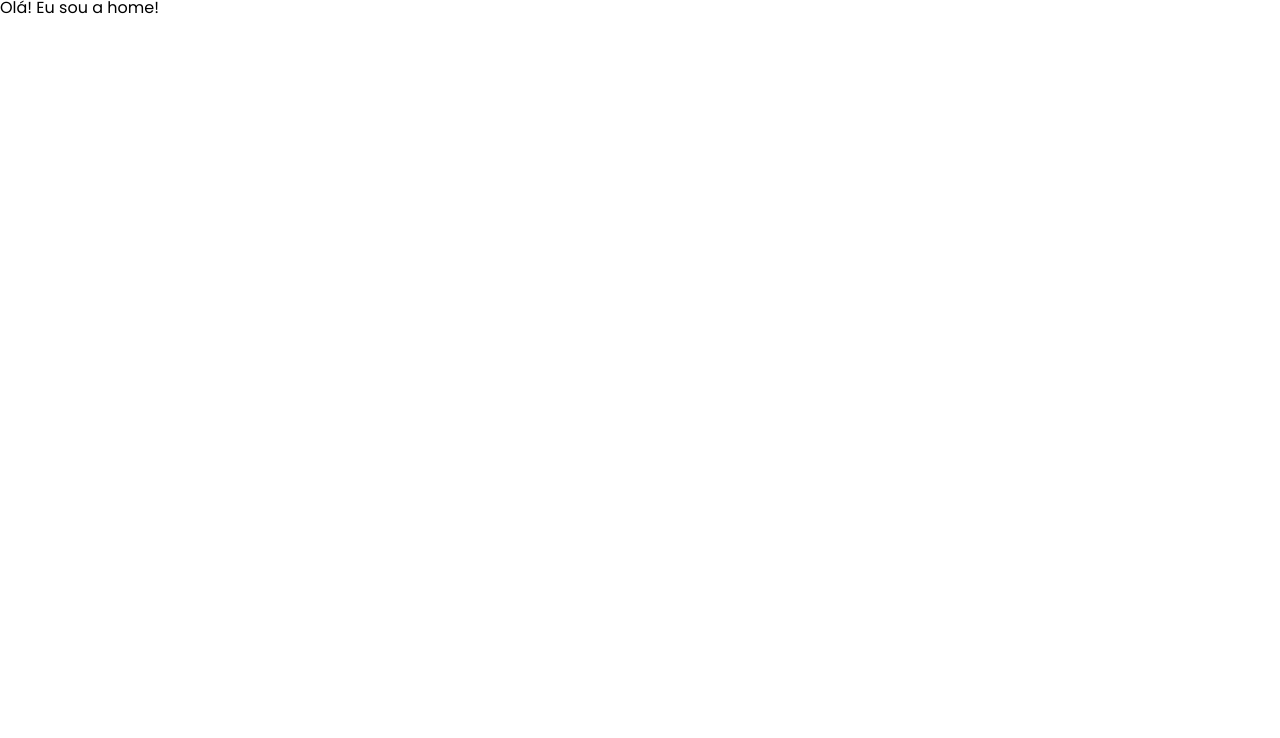
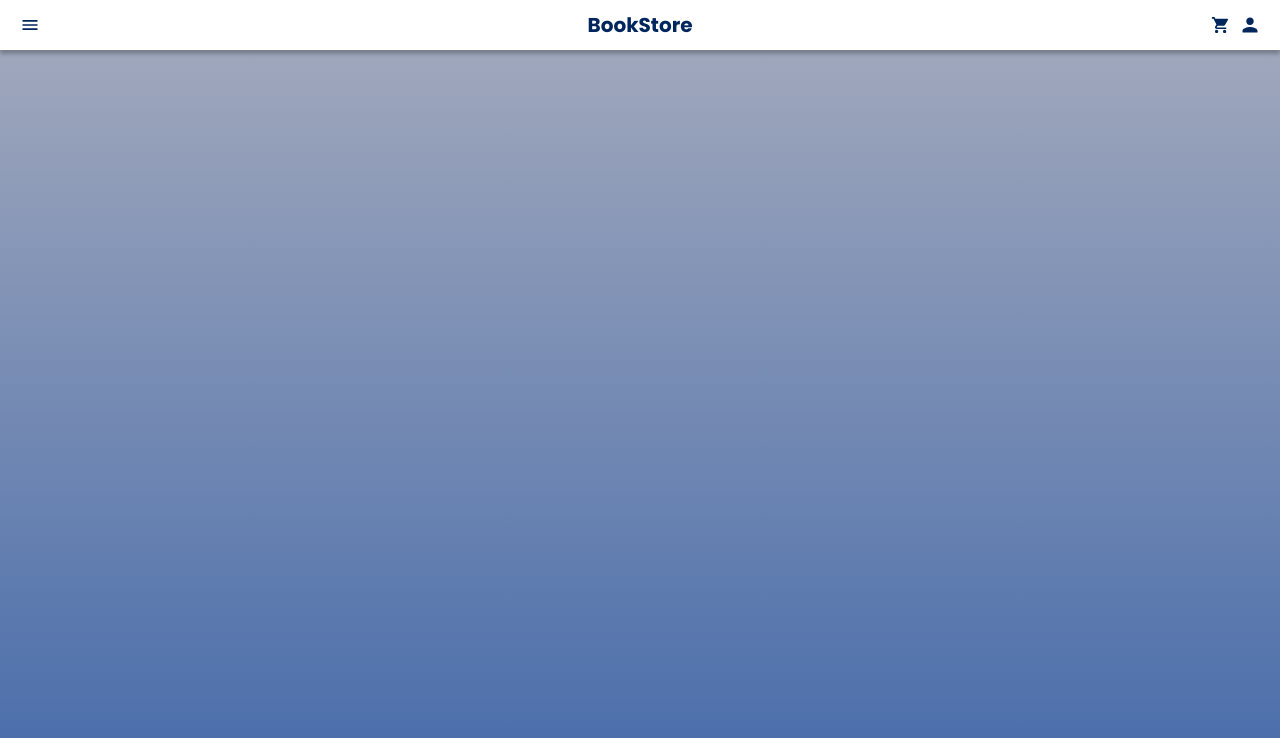
Before and after one commit to Mathchong/Bookstore-Front, a React (Create React App) app: page / in a window 1280 px wide. Shown: the top 738 px of the page. Built offline with nearby package versions, Linux system fonts and the light colour scheme.

Commit message:
feat: starting home page layout

```diff
--- a/package.json
+++ b/package.json
@@ -6,6 +6,7 @@
     "axios": "^0.27.2",
     "react": "^17.0.2",
     "react-dom": "^17.0.2",
+    "react-icons": "^4.3.1",
     "react-router-dom": "^6.3.0",
     "react-scripts": "^4.0.3",
     "styled-components": "^5.3.5"
--- a/src/Components/Home/index.jsx
+++ b/src/Components/Home/index.jsx
@@ -1,5 +1,20 @@
+import { Container, Header, Title} from "./style";
+import { IoMdPerson, IoMdCart, IoMdMenu } from "react-icons/io";
+
 export default function HomePage() {
     return (
-        <h1>Olá! Eu sou a home!</h1>
+        <Container>
+            <Header>
+                <section>
+                    <IoMdMenu size={20} color={"#00265d"} />
+                </section>
+                <Title>BookStore</Title>
+                <section>
+                    <IoMdCart size={20} color={"#00265d"}  />
+                    <IoMdPerson size={20} color={"#00265d"}  />
+                </section>
+
+            </Header>
+        </Container>
     )
 }
--- /dev/null
+++ b/src/Components/Home/style.jsx
@@ -0,0 +1,76 @@
+import styled from "styled-components";
+
+export const Container = styled.div`
+    height: 100vh;
+    width: 100vw;
+    background-image: linear-gradient(#a5abbd, #456aaa);
+    display: flex;
+    flex-direction: column;
+    justify-content: center;
+    align-items: center;
+    gap: 10px;
+`;
+export const Header = styled.header`
+    width: 100vw;
+    height: 50px;
+    background-color: #ffffff;
+    box-shadow: 0px 4px 4px rgba(0, 0, 0, 0.25);
+    display: flex;
+    justify-content: space-between;
+    align-items: center;
+    position: fixed;
+    top: 0;
+    left: 0;
+    z-index: 1;
+    padding: 0 20px;
+    gap: 10px;
+
+    section {
+        width: 50px;
+        height: 20px;
+        display: flex;
+        gap: 10px;
+        cursor: pointer;
+    }
+`;
+export const Title = styled.h1`
+    font-size: 20px;
+    font-weight: 700;
+    color: #00265d;
+`;
+// export const Input = styled.input`
+//     width: 305px;
+//     height: 40px;
+//     border: none;
+//     border-radius: 15px;
+//     padding: 0 10px;
+//     background-color: ${props => props.disabled ? '#dadada' : '#ffffff'};
+
+//     &&::placeholder{
+//         font-family: 'Poppins', sans-serif;
+//         font-weight: 900;
+//         color: ${props => props.disabled ? '#537373' : '#324b4b'}
+//     }
+// `;
+// export const Button = styled.button`
+//     width: 305px;
+//     height: 40px;
+//     border: none;
+//     border-radius: 15px;
+//     background-color: #00265d;
+//     font-family: 'Poppins', sans-serif;
+//     font-weight: 900;
+//     color: #ffffff;
+//     cursor: pointer;
+//     ${props => props.disabled && 'opacity: 1.5' };
+
+//     img{
+//         height: 40px;
+//     }
+// `;
+// export const Title = styled.h1`
+//     font-size: 55px;
+//     font-weight: 700;
+//     color: #ffffff;
+//     margin-bottom: 10px;
+// `;
```
Also changed, not shown: 1 other file (tests, documents, lock files or other folders).
